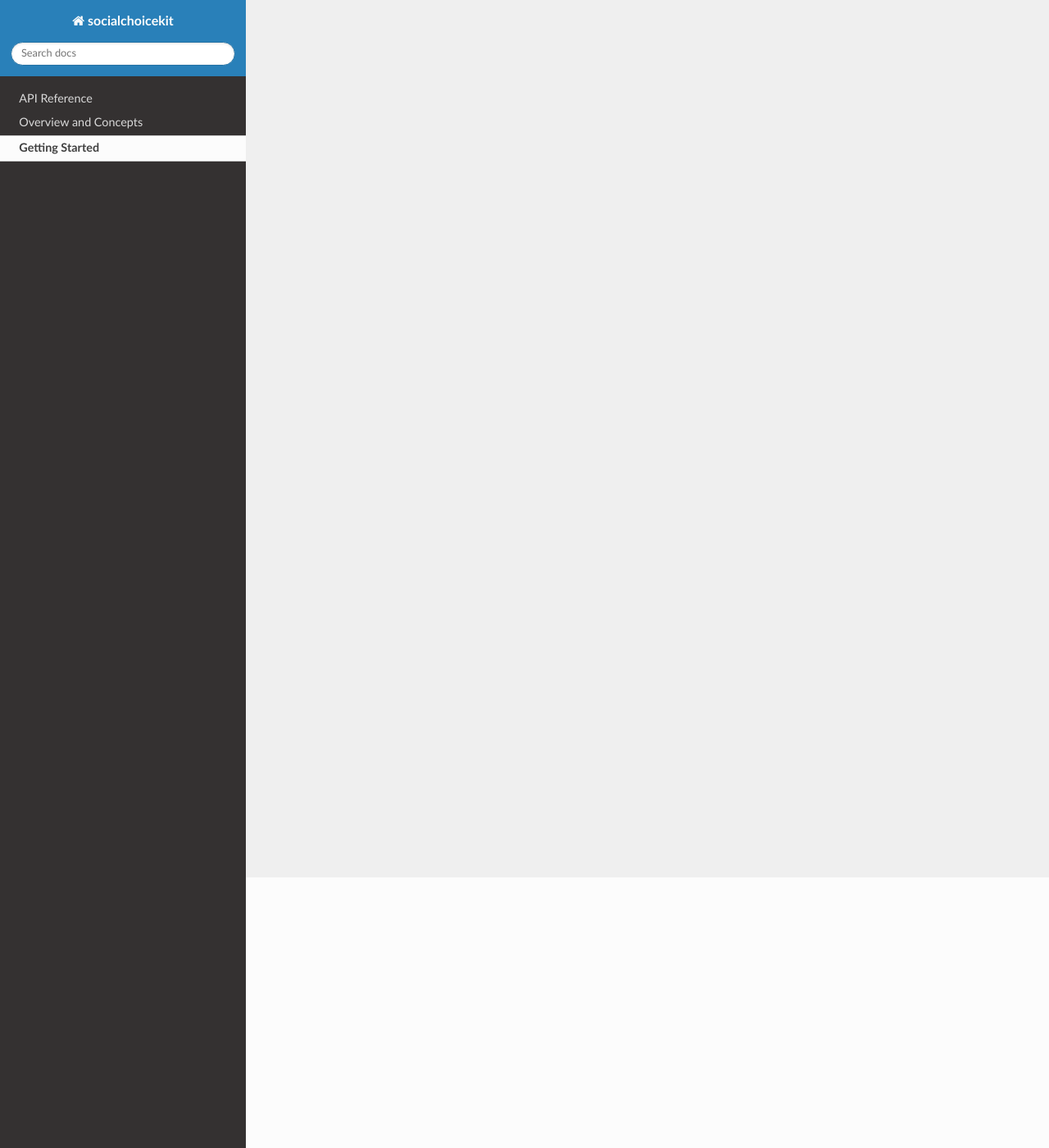
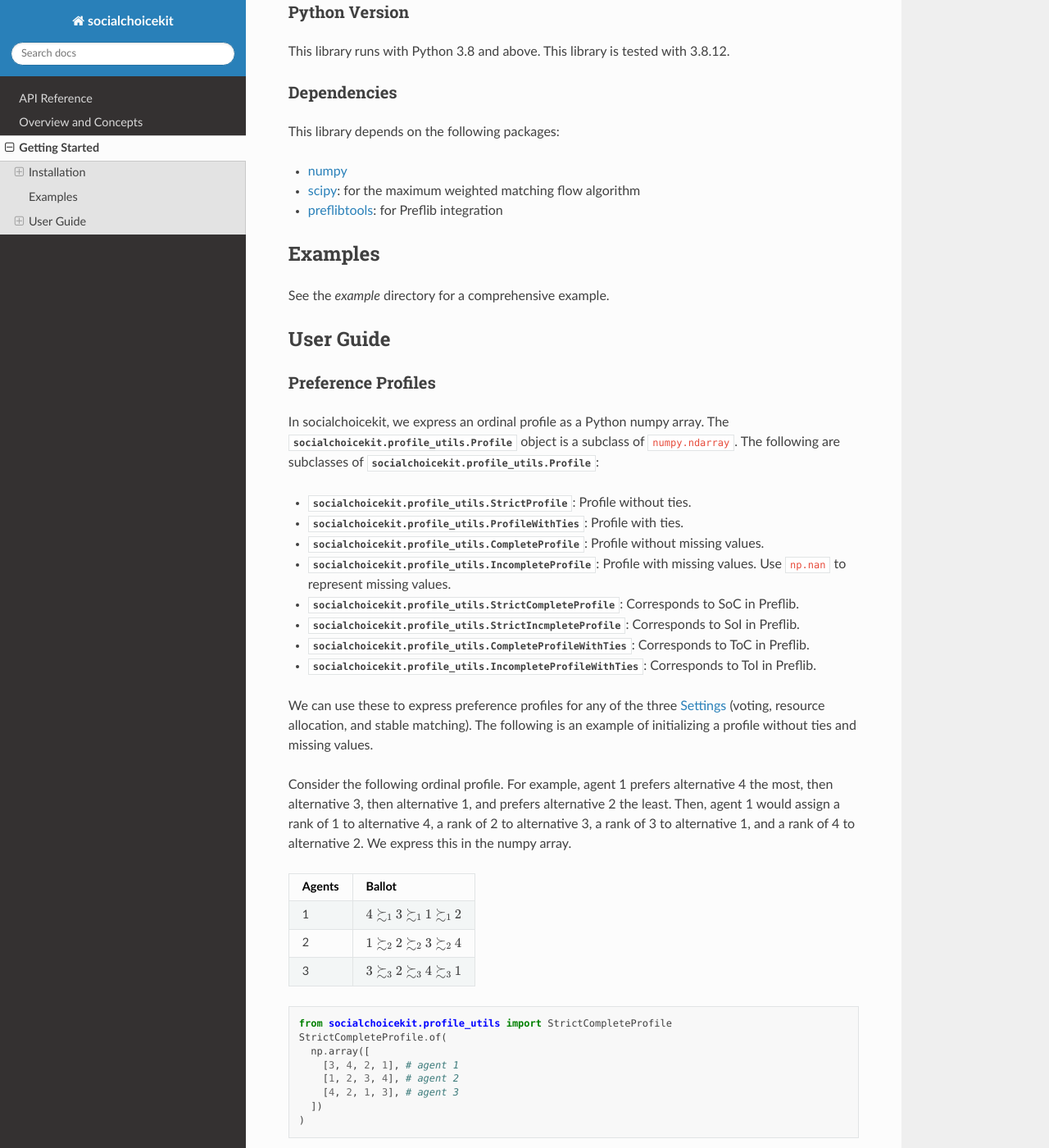
Before and after one commit to natsuozawa/socialchoicekit, a Sphinx documentation site: the page built from docs/getting_started.rst, in a window 1280 px wide and 1400 px high, scrolled down 330 px. Shown: the whole window at 82% size. Built offline with Sphinx 7.4.7 and the Read the Docs theme 2.0.0, drawn with Linux system fonts in a browser that asks for light colours; some of the changed text lies outside the part shown.

Commit message:
Add profile explanation

```diff
--- a/docs/concepts.rst
+++ b/docs/concepts.rst
@@ -14,6 +14,7 @@ For a non-computer science introduction to social choice theory, the article by
 
 The Handbook of Computational Social Choice is a detailed resource with a good introductory chapter [BCELP2016]_. Access to the PDF is provided for free `here <https://procaccia.info/wp-content/uploads/2020/03/comsoc.pdf>`_.
 
+.. _settings:
 Settings
 --------
 In this library, we use the following settings.
--- a/docs/getting_started.rst
+++ b/docs/getting_started.rst
@@ -2,3 +2,104 @@
 
 Getting Started
 ===============
+
+Installation
+------------
+
+When this library is published, you will be able to install it using pip:
+
+.. code-block:: bash
+
+    pip install socialchoicekit
+
+Python Version
+^^^^^^^^^^^^^^
+
+This library runs with Python 3.8 and above. This library is tested with 3.8.12.
+
+Dependencies
+^^^^^^^^^^^^
+
+This library depends on the following packages:
+
+- `numpy <https://numpy.org/>`_
+- `scipy <https://scipy.org/>`_: for the maximum weighted matching flow algorithm
+- `preflibtools <https://preflib.github.io/preflibtools/>`_: for Preflib integration
+
+Examples
+--------
+
+See the `example` directory for a comprehensive example.
+
+User Guide
+----------
+
+Preference Profiles
+^^^^^^^^^^^^^^^^^^^
+
+In socialchoicekit, we express an ordinal profile as a Python numpy array. The :class:`socialchoicekit.profile_utils.Profile` object is a subclass of ``numpy.ndarray``. The following are subclasses of :class:`socialchoicekit.profile_utils.Profile`:
+
+- :class:`socialchoicekit.profile_utils.StrictProfile`: Profile without ties.
+- :class:`socialchoicekit.profile_utils.ProfileWithTies`: Profile with ties.
+- :class:`socialchoicekit.profile_utils.CompleteProfile`: Profile without missing values.
+- :class:`socialchoicekit.profile_utils.IncompleteProfile`: Profile with missing values. Use ``np.nan`` to represent missing values.
+- :class:`socialchoicekit.profile_utils.StrictCompleteProfile`: Corresponds to SoC in Preflib.
+- :class:`socialchoicekit.profile_utils.StrictIncmpleteProfile`: Corresponds to SoI in Preflib.
+- :class:`socialchoicekit.profile_utils.CompleteProfileWithTies`: Corresponds to ToC in Preflib.
+- :class:`socialchoicekit.profile_utils.IncompleteProfileWithTies`: Corresponds to ToI in Preflib.
+
+We can use these to express preference profiles for any of the three :ref:`settings` (voting, resource allocation, and stable matching).
+The following is an example of initializing a profile without ties and missing values.
+
+Consider the following ordinal profile. For example, agent 1 prefers alternative 4 the most, then alternative 3, then alternative 1, and prefers alternative 2 the least. Then, agent 1 would assign a rank of 1 to alternative 4, a rank of 2 to alternative 3, a rank of 3 to alternative 1, and a rank of 4 to alternative 2. We express this in the numpy array.
+
++--------+--------------------------------------------------+
+| Agents | Ballot                                           |
++========+==================================================+
+| 1      | :math:`4 \succsim_1 3 \succsim_1 1 \succsim_1 2` |
++--------+--------------------------------------------------+
+| 2      | :math:`1 \succsim_2 2 \succsim_2 3 \succsim_2 4` |
++--------+--------------------------------------------------+
+| 3      | :math:`3 \succsim_3 2 \succsim_3 4 \succsim_3 1` |
++--------+--------------------------------------------------+
+
+.. code-block:: python
+
+  from socialchoicekit.profile_utils import StrictCompleteProfile
+  StrictCompleteProfile.of(
+    np.array([
+      [3, 4, 2, 1], # agent 1
+      [1, 2, 3, 4], # agent 2
+      [4, 2, 1, 3], # agent 3
+    ])
+  )
+
+We also express cardinal profiles as numpy arrays. The :class:`socialchoicekit.profile_utils.ValuationProfile` object is a subclass of ``numpy.ndarray``. The following are subclasses of :class:`socialchoicekit.profile_utils.ValuationProfile`:
+
+- :class:`socialchoicekit.profile_utils.CompleteValuationProfile`: Valuation profile without missing values.
+- :class:`socialchoicekit.profile_utils.InompleteValuationProfile`: Valuation profile with missing values. Use ``np.nan`` to represent missing values.
+- :class:`socialchoicekit.profile_utils.IntegerValuationProfile`: Valuation profile with integer utilities. This must be complete because ``np.nan`` cannot be used inside an integer array.
+
++-----------------------+------+------+------+------+
+| Agents \ Alternatives | 1    | 2    | 3    | 4    |
++-----------------------+------+------+------+------+
+| 1                     | 0.25 | 0.1  | 0.3  | 0.35 |
++-----------------------+------+------+------+------+
+| 2                     | 0.5  | 0.2  | 0.16 | 0.14 |
++-----------------------+------+------+------+------+
+| 3                     | 0.9  | 0.05 | 0.03 | 0.02 |
++-----------------------+------+------+------+------+
+
+
+If in the above example the agents had the above cardinal profile, we can express it in socialchoicekit as follows:
+
+.. code-block:: python
+
+  from socialchoicekit.profile_utils import CompleteValuationProfile
+  CompleteValuationProfile.of(
+    np.array([
+      [0.25, 0.1, 0.3, 0.35], # agent 1
+      [0.5, 0.2, 0.16, 0.14], # agent 2
+      [0.9, 0.05, 0.03, 0.02], # agent 3
+    ])
+  )
```
